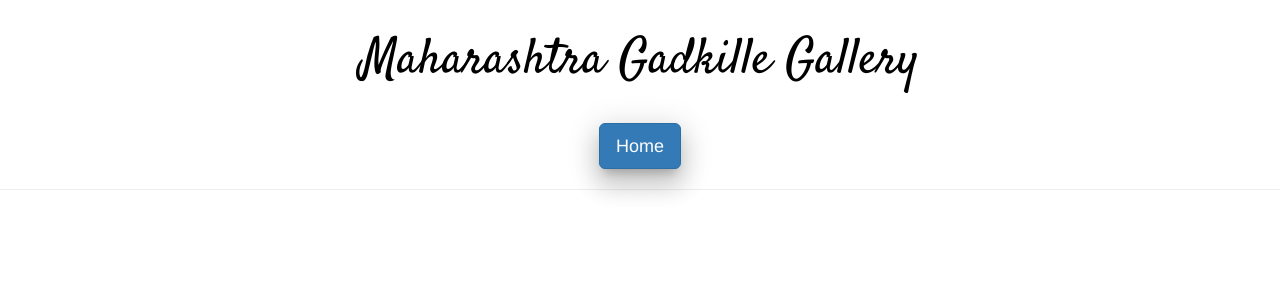
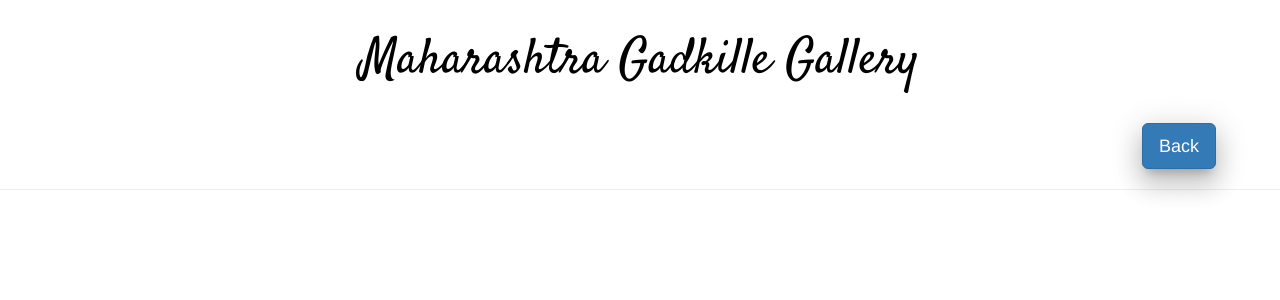
Before and after one commit to JeevanKumar100/MaharashtraTourism, a Django app: page /gallery1/ in a window 1280 px wide. Shown: the top 300 px of the page. Run offline with Django 4.2, Linux system fonts and the light colour scheme; data that the repository does not hold is empty; some libraries are stand-ins or nearby versions.

Commit message:
gallery buttons updated

```diff
--- a/gadkille/templates/gallery1.html
+++ b/gadkille/templates/gallery1.html
@@ -115,8 +115,8 @@
   </head>
   <body>
 
-    <h1>Maharashtra Gadkille Gallery</h1> <div align="center">
-      <a href="{% url 'gallery' %}" style="box-shadow: 0 16px 24px 2px rgba(0, 0, 0, .14), 0 6px 30px 5px rgba(0, 0, 0, .12), 0 8px 10px -5px rgba(0, 0, 0, .2);" class="btn btn-primary btn-lg">Home</a>
+    <h1>Maharashtra Gadkille Gallery</h1> <div align="right">
+      <a href="{% url 'gallery' %}" style="box-shadow: 0 16px 24px 2px rgba(0, 0, 0, .14), 0 6px 30px 5px rgba(0, 0, 0, .12), 0 8px 10px -5px rgba(0, 0, 0, .2);margin-right:5%;" class="btn btn-primary btn-lg">Back</a>
     </div>
     <hr>
 
```
